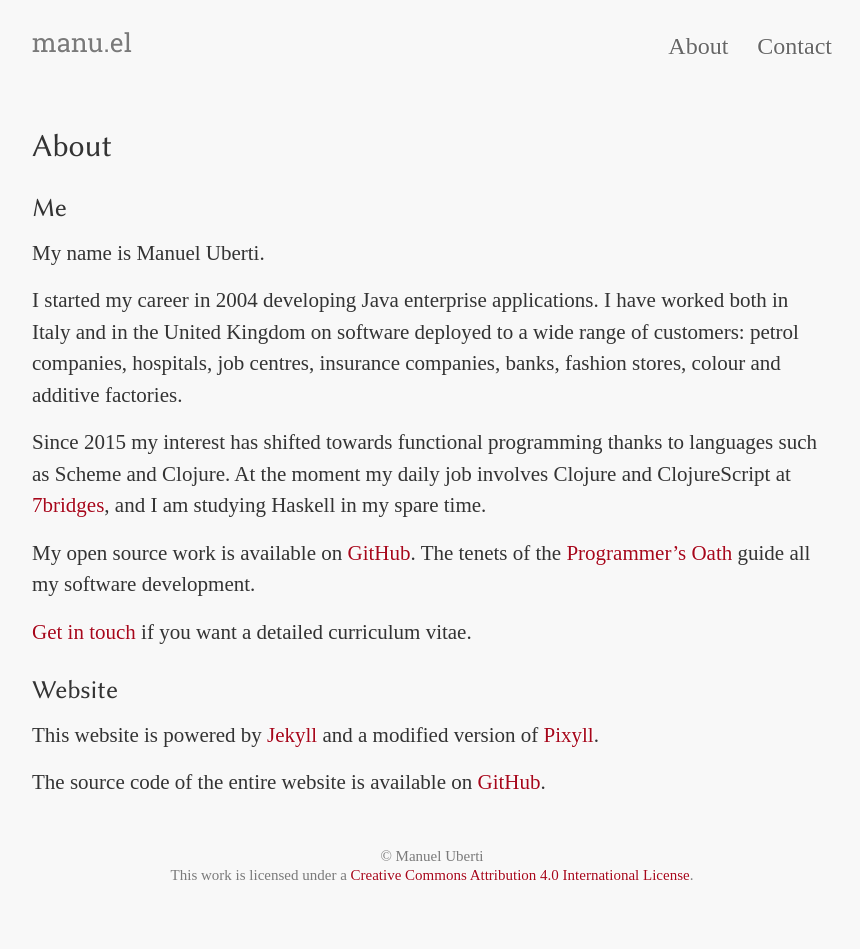
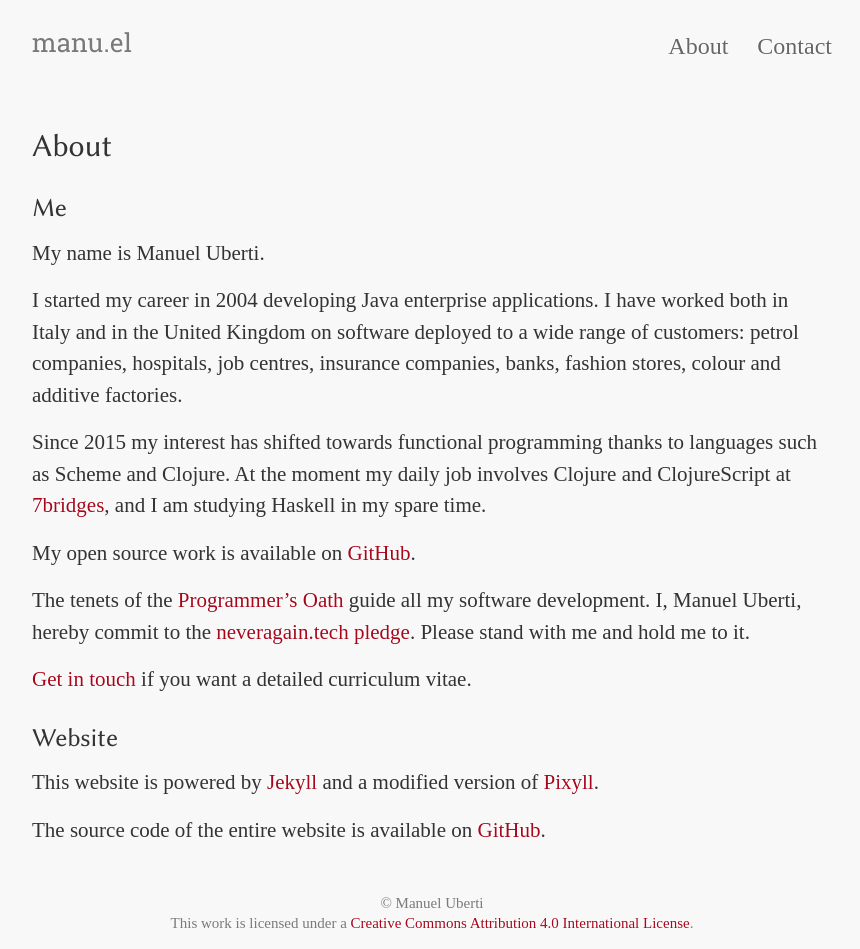
Before and after one commit to manuel-uberti/manuel-uberti.github.io, a Jekyll site: the page built from about.md, in a window 1280 px wide. Shown: the whole page, without its empty margins (208-1068 px from the left). Built offline with Jekyll 4.4.1, drawn with Linux system fonts in a browser that asks for light colours; some web fonts are replaced; before the commit the page ends 902 px from its top, so only the background shows below that.

Commit message:
Add commit to the neveragain.tech pledge

```diff
--- a/about.md
+++ b/about.md
@@ -19,10 +19,12 @@ languages such as Scheme and Clojure. At the moment my daily job involves
 Clojure and ClojureScript at [7bridges](https://7bridges.eu/), and I am studying
 Haskell in my spare time.
 
-My open source work is available on
-[GitHub](https://github.com/manuel-uberti). The tenets of the
+My open source work is available on [GitHub](https://github.com/manuel-uberti).
+
+The tenets of the
 [Programmer’s Oath](https://github.com/Widdershin/programmers-oath) guide all my
-software development.
+software development. I, Manuel Uberti, hereby commit to the [neveragain.tech
+pledge](https://neveragain.tech). Please stand with me and hold me to it.
 
 [Get in touch](https://manuel-uberti.github.io/contact/) if you want a detailed
 curriculum vitae.
```
